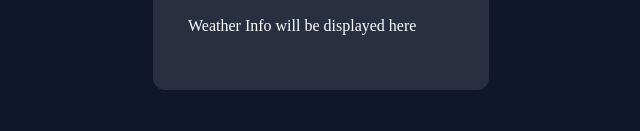
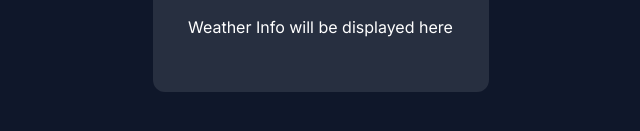
Before and after one commit to AlimMak/Weather-App, a plain HTML site: page index.html in a window 1280 px wide. Shown: the part 431-562 px from the top of the page, 319-959 px from the left. Drawn offline with Linux system fonts and the light colour scheme.

Commit message:
added font to placeholder text

```diff
--- a/styles.css
+++ b/styles.css
@@ -38,6 +38,7 @@ h3 {
     width: 100%;
     max-width: 500px; /* Matches search container */
     margin: 20px auto; /* Centers box and adds vertical space */
+    font-family: "Inter";
   }
 
 .cityDisplay{
```
